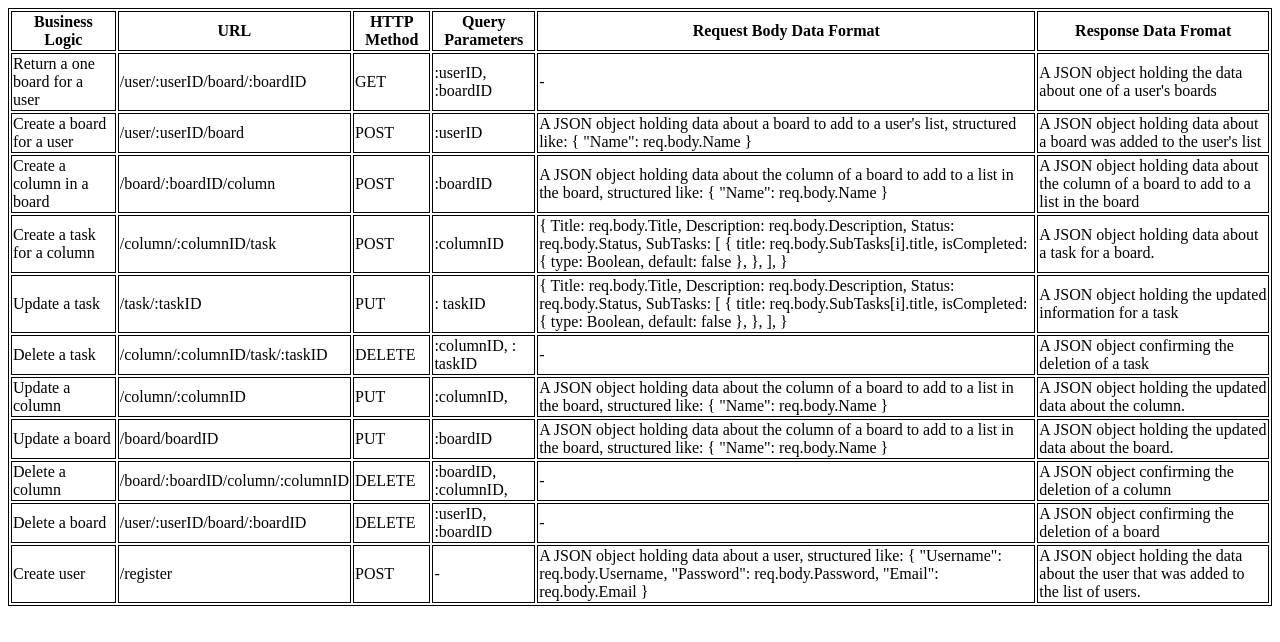
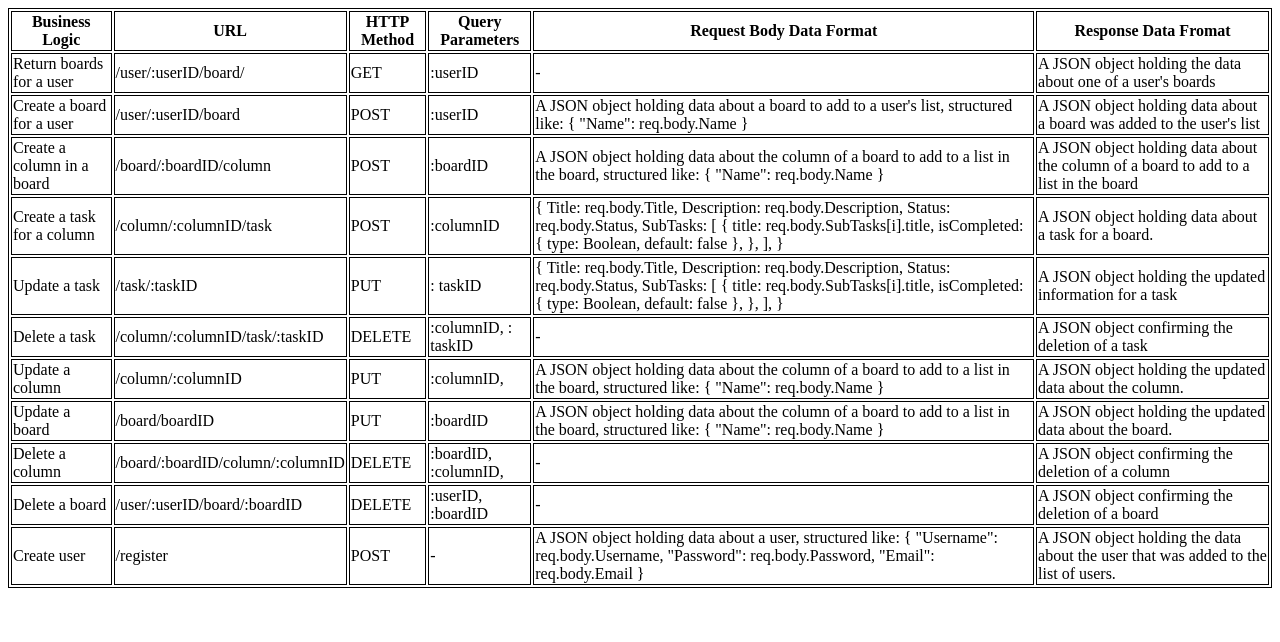
Before and after one commit to Nat-crit20/Kanban_API, a website: page docs/index.html in a window 1280 px wide. Drawn offline with Linux system fonts and the light colour scheme.

Commit message:
Updated docs for return boards for a user

```diff
--- a/docs/index.html
+++ b/docs/index.html
@@ -18,10 +18,10 @@
         <th>Response Data Fromat</th>
       </tr>
       <tr>
-        <td>Return a one board for a user</td>
-        <td>/user/:userID/board/:boardID</td>
+        <td>Return boards for a user</td>
+        <td>/user/:userID/board/</td>
         <td>GET</td>
-        <td>:userID, :boardID</td>
+        <td>:userID</td>
         <td>-</td>
         <td>A JSON object holding the data about one of a user's boards</td>
       </tr>
```
